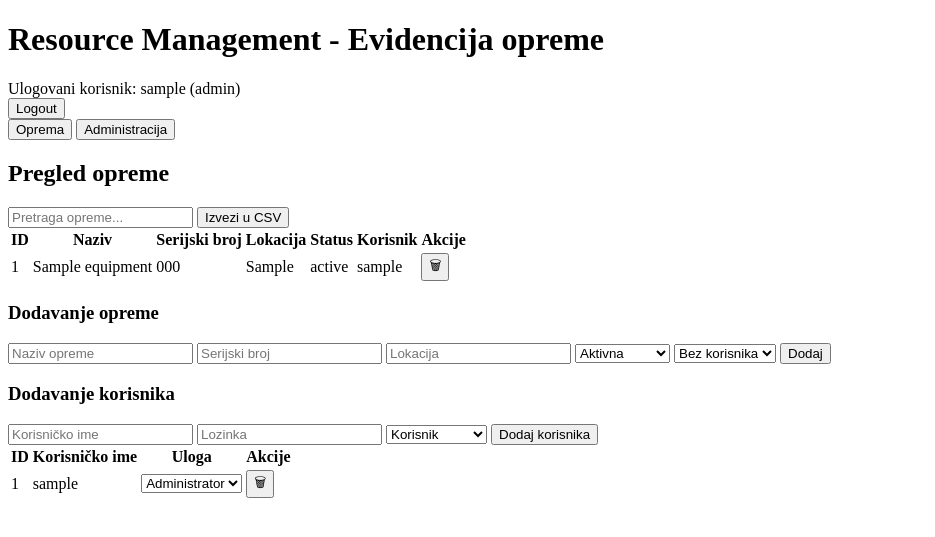
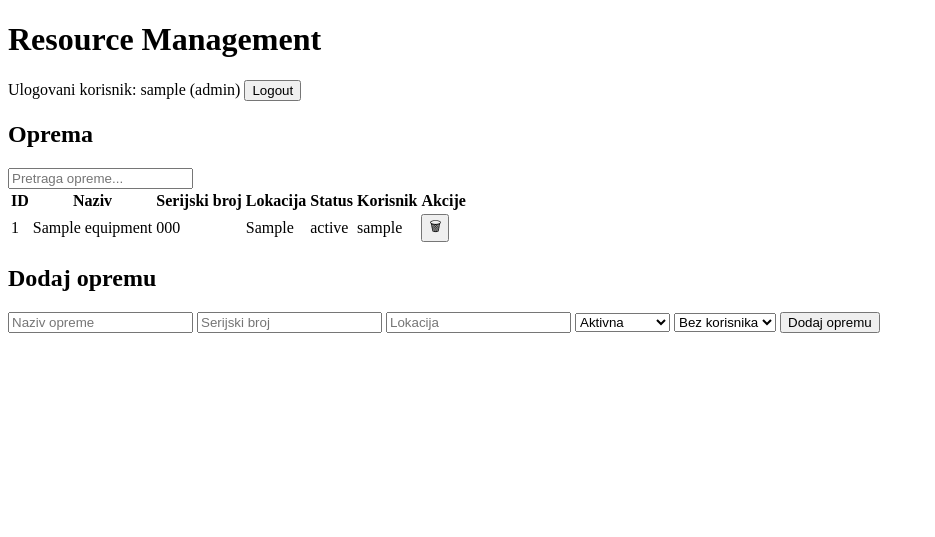
Before and after one commit to simivan/res-menagement, a Flask app: page / in a window 1280 px wide. Shown: the top 537 px of the page, without its empty margins (0-935 px from the left). Run offline with Flask 3, Linux system fonts and the light colour scheme; the visitor is signed in with stand-in values (Sample User, id 1); tables that the repository leaves empty hold one stand-in row (values such as "Sample post").

Commit message:
Update index.html

```diff
--- a/templates/index.html
+++ b/templates/index.html
@@ -1,4 +1,3 @@
-<!-- index.html -->
 <!DOCTYPE html>
 <html lang="sr">
 <head>
@@ -9,44 +8,41 @@
 </head>
 <body>
   <header>
-    <h1>Resource Management - Evidencija opreme</h1>
+    <h1>Resource Management</h1>
     <div>
       <span>Ulogovani korisnik: {{ username }} ({{ role }})</span>
-      <form method="POST" action="{{ url_for('logout') }}">
-        <button type="submit" id="logout-btn">Logout</button>
+      <form action="{{ url_for('logout') }}" method="POST" style="display:inline">
+        <button type="submit">Logout</button>
       </form>
     </div>
   </header>
 
   <main>
-    <div class="tabs">
-      <button class="tab-btn active" data-target="equipment-section">Oprema</button>
-      {% if role == 'admin' %}
-      <button class="tab-btn" data-target="admin-section">Administracija</button>
-      {% endif %}
+    <section>
+      <h2>Oprema</h2>
+      <div class="controls">
+        <input type="text" id="search-input" placeholder="Pretraga opreme..." />
       </div>
 
-    <section id="equipment-section" class="tab-content active">
-      <h2>Pregled opreme</h2>
-      <div class="controls">
-        <input type="text" id="search-input" placeholder="Pretraga opreme..." />
-        <button id="export-csv-btn">Izvezi u CSV</button>
-      </div>
       <table id="equipment-table">
         <thead>
           <tr>
-            <th>ID</th><th>Naziv</th><th>Serijski broj</th><th>Lokacija</th><th>Status</th><th>Korisnik</th><th>Akcije</th>
+            <th>ID</th>
+            <th>Naziv</th>
+            <th>Serijski broj</th>
+            <th>Lokacija</th>
+            <th>Status</th>
+            <th>Korisnik</th>
+            {% if role == 'admin' %}<th>Akcije</th>{% endif %}
           </tr>
         </thead>
-        <tbody><!-- JS dinamički popunjava --></tbody>
+        <tbody></tbody>
       </table>
     </section>
 
     {% if role == 'admin' %}
-    <section id="admin-section" class="tab-content">
-      <div class="admin-panels">
-        <div class="admin-panel">
-          <h3>Dodavanje opreme</h3>
+    <section>
+      <h2>Dodaj opremu</h2>
       <form id="add-equipment-form">
         <input type="text" name="name" placeholder="Naziv opreme" required />
         <input type="text" name="serial_number" placeholder="Serijski broj" required />
@@ -57,37 +53,13 @@
           <option value="za_otpis">Za otpis</option>
           <option value="otpisana">Otpisana</option>
         </select>
-            <select name="user_id">
-              <option value="">Bez korisnika</option>
-              <!-- JS popunjava -->
-            </select>
-            <button type="submit">Dodaj</button>
+        <select name="user_id"></select>
+        <button type="submit">Dodaj opremu</button>
       </form>
-        </div>
-
-        <div class="admin-panel">
-          <h3>Dodavanje korisnika</h3>
-          <form id="add-user-form">
-            <input type="text" name="username" placeholder="Korisničko ime" required />
-            <input type="password" name="password" placeholder="Lozinka" required />
-            <select name="role" required>
-              <option value="user">Korisnik</option>
-              <option value="admin">Administrator</option>
-            </select>
-            <button type="submit">Dodaj korisnika</button>
-          </form>
-
-          <table id="users-table">
-            <thead>
-              <tr><th>ID</th><th>Korisničko ime</th><th>Uloga</th><th>Akcije</th></tr>
-            </thead>
-            <tbody><!-- JS dinamički popunjava --></tbody>
-          </table>
-        </div>
-      </div>
     </section>
     {% endif %}
   </main>
+
   <script src="{{ url_for('static', filename='main.js') }}"></script>
 </body>
 </html>
```
Lines whose indentation alone changed are shown as unchanged.
